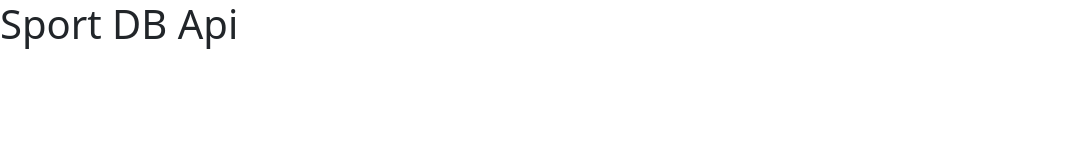
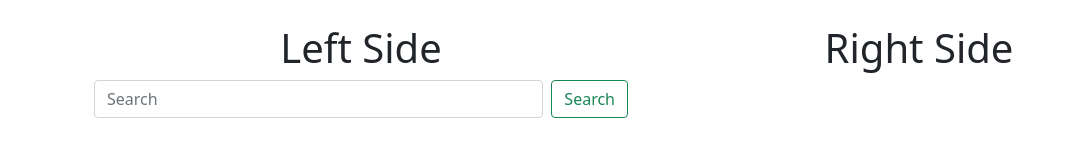
Before and after one commit to mdnaimurrahaman/Sports-DB-Api, a plain HTML site: page index.html in a window 1280 px wide. Shown: the whole page, without its empty margins (0-1073 px from the left). Drawn offline with nearby package versions, Linux system fonts and the light colour scheme.

Commit message:
display and search options

```diff
--- a/CSS/style.css
+++ b/CSS/style.css
@@ -0,0 +1 @@
+/* fghfghfghfghnb */
--- a/index.html
+++ b/index.html
@@ -14,7 +14,20 @@
     <title>Sport DB Api</title>
 </head>
 <body>
-    <h1>Sport DB Api</h1>
+    <div class="container w-100 m-auto">
+        <div class="row w-100 m-auto my-4">
+            <div class="col-md-6 col-lg-6 col-sm-12">
+                <h1 class="text-center">Left Side</h1>
+                <div class="d-flex">
+                    <input id="search-box" class="form-control me-2" type="search" placeholder="Search" aria-label="Search">
+                    <button id="search-btn" class="btn btn-outline-success" type="submit">Search</button>
+                </div>
+            </div>
+            <div class="col-md-6 col-lg-6 col-sm-12">
+                <h1 class="text-center">Right Side</h1>
+            </div>
+        </div>
+    </div>
 
     <script src="JS/app.js"></script>
 </body>
```
